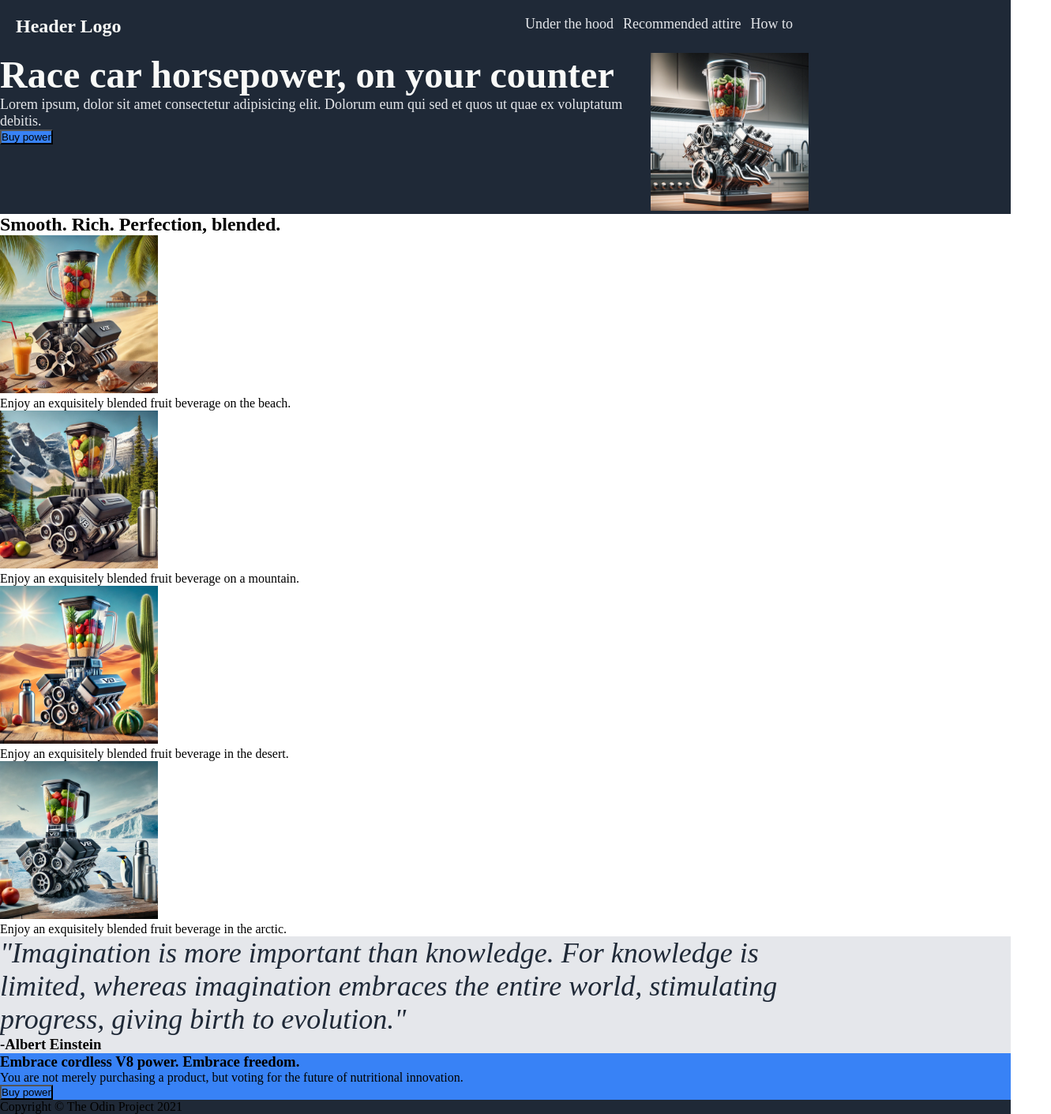
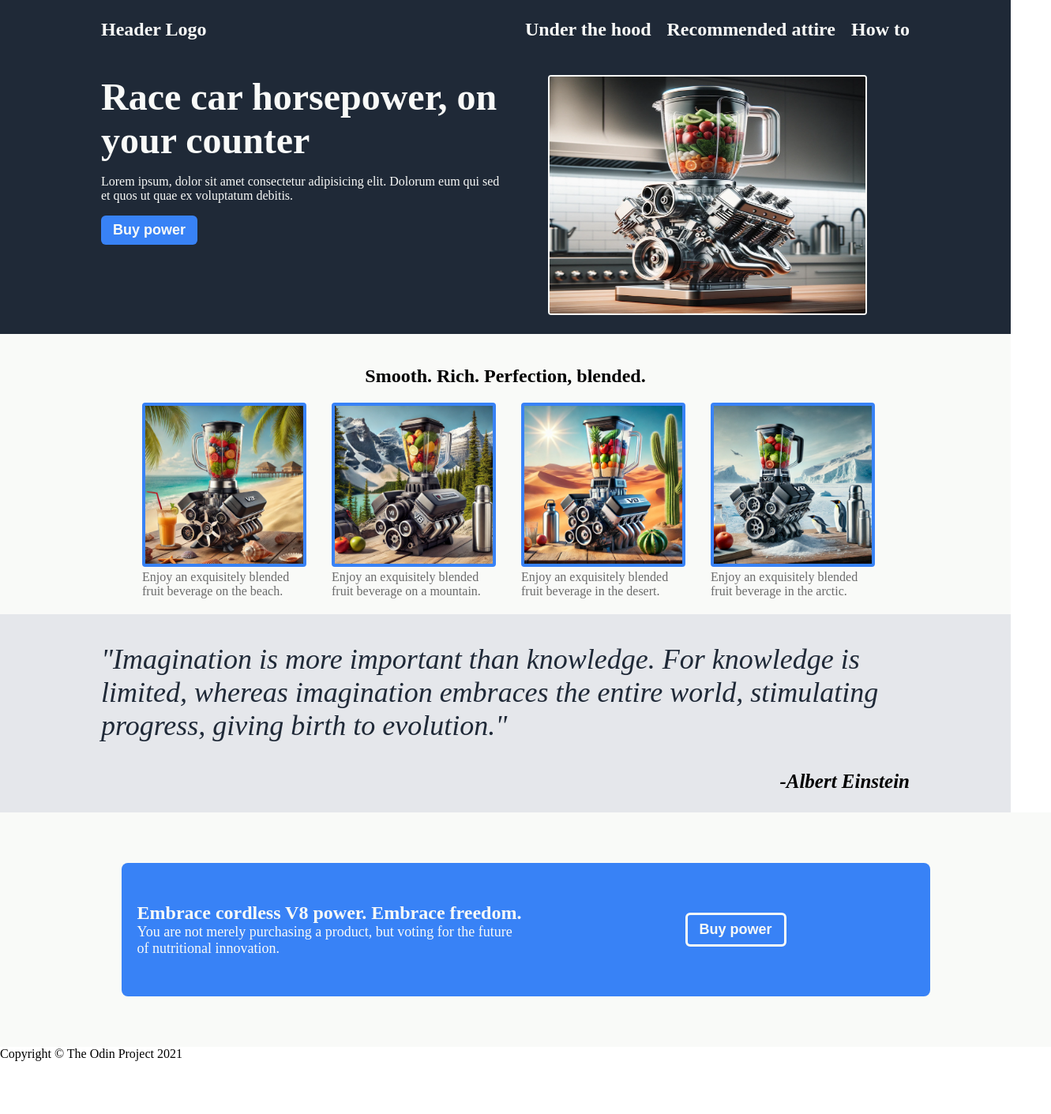
Before and after one commit to aadgithub1/landing-page, a plain HTML site: page index.html in a window 1280 px wide. Shown: the whole page at 79% size, 1331 px wide, since content can reach past the window. After the commit the page ends 1344 px from the top, so only its background shows below. Drawn offline with Linux system fonts and the light colour scheme.

Commit message:
Fix styles to conform with img 01

```diff
--- a/index.html
+++ b/index.html
@@ -8,6 +8,7 @@
 </head>
 <body>
     <header>
+
         <div class="container header-container">
             <div class="logo-div">
                 <p>Header Logo</p>
@@ -20,10 +21,12 @@
                 </ul>
             </div>
         </div>
+
     </header>
 
     <main>
         <section class="top-content-section">
+
             <div class="container top-content-container">
                 <div class="text-content-div">
                     <h1>
@@ -40,8 +43,10 @@
                     <img src="img/blender1.webp" alt="A V8-powered blender">
                 </div>
             </div>
+
         </section>
         <section class="img-gallery-section">
+
             <div class="container img-gallery-container">
                 <h2>
                     Smooth. Rich. Perfection, blended.
@@ -66,8 +71,10 @@
                     </figure>
                 </div>
             </div>
+
         </section>
         <section class="quote-section">
+
             <div class="container quote-container">
                 <p class="quote-text">
                     "Imagination is more important than knowledge. For knowledge is limited, whereas imagination embraces the entire world, stimulating progress, giving birth to evolution."
@@ -76,10 +83,11 @@
                     -Albert Einstein
                 </h3>
             </div>
+
         </section>
         <section class="call-to-action-section">
+
             <div class="container call-to-action-container">
-                <div class="modal-div">
                 <div class="modal-text-div">
                     <h3>
                         Embrace cordless V8 power. Embrace freedom.
@@ -88,11 +96,13 @@
                         You are not merely purchasing a product, but voting for the future of nutritional innovation.
                     </p>
                 </div>
+                <div class="modal-btn-div">
                     <button class="buy-now-btn">
                         Buy power
                     </button>
                 </div>
             </div>
+
         </section>
     </main>
 
--- a/style.css
+++ b/style.css
@@ -1,46 +1,166 @@
-*{
-    margin: 0;
-    padding: 0;
+/* *{
     box-sizing: border-box;
+} */
+
+header, section{
+    display: flex;
+    justify-content: center;
 }
 
 header,
-.top-content-section,
+.top-content-section{
+    background-color: #1F2937;
+}
+
+html,
+body,
+header,
+main,
+section,
 footer{
-    background-color: #1F2937;
+    width: 100%;
+    margin: 0;
+    padding: 0;
+}
+
+
+
+.header-container{
+    /* background-color: aquamarine; */
+    display: flex;
+    justify-content: space-between;
+    color: #F9FAF8;
+}
+
+.logo-div{
+    display: flex;
+    align-items: center;
+}
+
+.logo-div p,
+.links-div li{
+    font-size: 24px;
+    font-weight: bold;
+}
+
+.links-div ul{
+    height: 100%;
+    display: flex;
+    align-items: center;
+    gap: 20px;
+}
+
+ul{
+    list-style: none;
+    margin: 0;
+    padding: 0;
+}
+
+a{
+    color: #F9FAF8;
+    text-decoration: none;
+}
+
+.top-content-container{
+    padding: 20px 0px 20px;
+    /* background-color: bisque; */
+    display: flex;
+
+}
+
+.container{
+    width: 80%;
+}
+
+.text-content-div{
+    /* background-color: brown; */
+    flex: 1;
+}
+
+.img-div{
+    /* background-color: red; */
+    flex: 1;
+    text-align: center;
 }
 
 .text-content-div h1{
     font-size: 48px;
     font-weight: 900;
     color: #F9FAF8;
+    margin: 0;
 }
 
-.links-div a,
 .text-content-div p{
-    font-size: 18px;
-    color: #E5E7EB;
+    font-size: px;
+    color: #F9FAF8;
 }
 
-.logo-div p{
-    font-size: 24px;
+.call-to-action-section,
+.buy-now-btn{
+    background-color: #F9FAF8;
     color: #F9FAF8;
-    font-weight: bold;
 }
 
-button,
-.call-to-action-section{
+.text-content-div button{
+    font-size: 18px;
+    font-weight: bold;
+    padding: 8px 15px 8px;
+    border: none;
+    border-radius: 6px;
     background-color: #3882F6;
 }
 
-.img-gallery h2{
-    font-size: 36px;
-    font-weight: 900;
-    color: #1F2937;
+.img-div img{
+    width: 400px;
+    height: 300px;
+    border-radius: 4px;
+    border: 2px solid #F9FAF8;
+}
+
+.img-gallery-section{
+    background-color: #F9FAF8;
+}
+
+.img-gallery-container{
+    padding: 20px;
+    display: flex;
+    flex-direction: column;
+    align-items: center;
+}
+
+.img-gallery{
+    /* background-color: green; */
+    display: flex;
+    gap: 40px;
+}
+
+.img-gallery img{
+    border: 4px solid #3882F6;
+    border-radius: 4px;
+}
+
+figure, img{
+    width: 200px;
+    margin: 0;
+    padding: 0;
+}
+
+figcaption{
+    color: #6b6b6b;
 }
 
 .quote-section{
     background-color: #E5E7EB;
+}
+
+.quote-author{
+    width: 100%;
+    text-align: right;
+}
+
+.quote-author{
+    font-size: 25px;
+    font-style: italic;
 }
 
 .quote-text{
@@ -49,38 +169,71 @@ button,
     color: #1F2937;
 }
 
-img{
-    width: 200px;
+.call-to-action-section{
+    padding: 5% 2%;
 }
 
-a{
-    text-decoration: none;
+.call-to-action-container{
+    background-color: #3882F6;
+    border-radius: 8px;
+    display: flex;
 }
 
-ul{
-    list-style: none;
+.modal-text-div{
+    /* background-color: black; */
+    flex: 1;
+    padding: 50px 20px 50px;
+}
+
+.call-to-action-container button{
+    /* background-color: blueviolet; */
+}
+
+.modal-text-div h3{
     margin: 0;
     padding: 0;
-
-    display: flex;
-    gap: 12px;
+    font-size: 24px;
+    font-weight: bold;
 }
 
-.header-container{
+.modal-btn-div{
+    /* background-color: orange; */
+    flex: 1;
     display: flex;
-    justify-content: space-between;
-    padding: 20px;
+    justify-content: center;
+    align-items: center;
 }
 
-.top-content-container{
-    display: flex;
-    justify-content: center;
+.modal-btn-div button{
+    font-size: 18px;
+    font-weight: bold;
+    padding: 8px 15px 8px;
+    border: 3px solid #F9FAF8;
+    color: #F9FAF8;
+    background-color: #3882F6;
+    border-radius: 6px
 }
 
-.text-content-div{
+.modal-text-div p{
+    margin: 0;
+    font-size: 18px;
+}
+
+/* body{
+    display: flex;
+    flex-direction: column;
+    justify-content: space-evenly;
+}
+
+header{
+    height: 60px;
+}
+
+main{
     flex: 1;
 }
 
-.container{
-    width: 80%;
-}
+footer{
+    background-color: aqua;
+    height: 60px;
+} */
```
Lines whose indentation alone changed are shown as unchanged.
